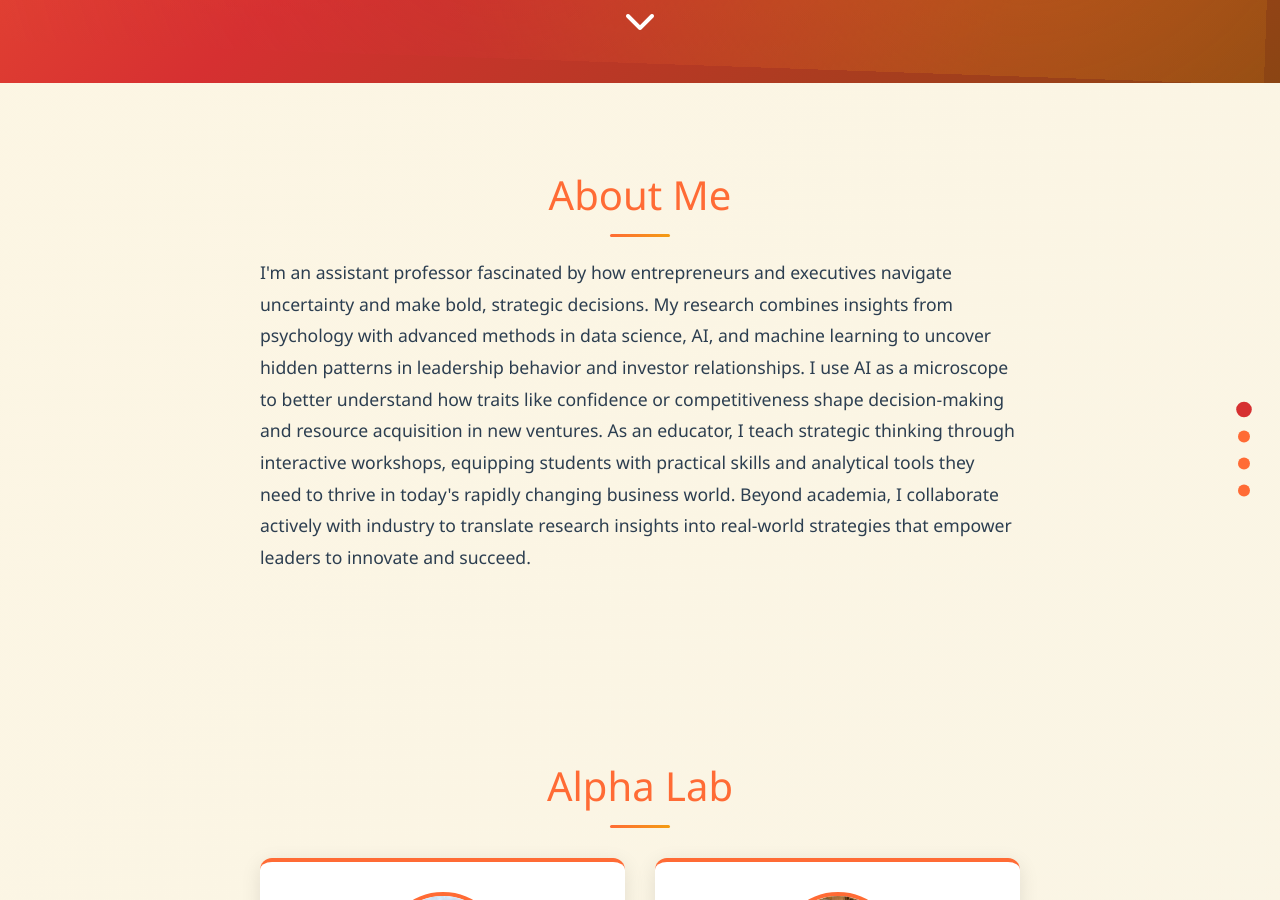
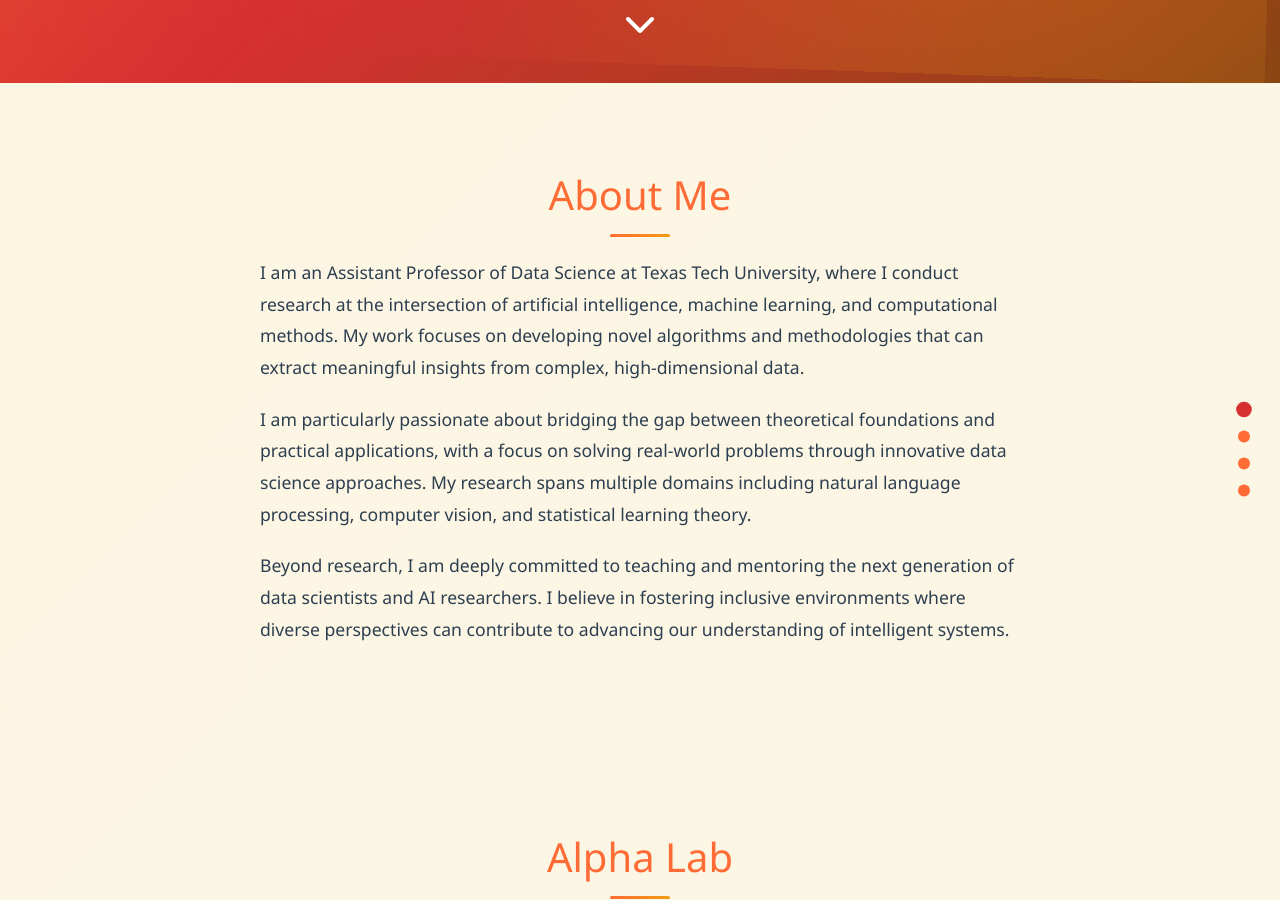
Before and after one commit to abblake/abblake.github.io, a Jekyll site: the page built from index.md, in a window 1280 px wide and 900 px high, scrolled down 817 px. Built offline with Jekyll 4.4.1, drawn with Linux system fonts in a browser that asks for light colours; some of the changed text lies outside the part shown.

Commit message:
Update index.md
fixing publications on page.

```diff
--- a/index.md
+++ b/index.md
@@ -47,8 +47,12 @@
 <div class="main-content">
     <section id="about" class="section">
         <h2>About Me</h2>
-        <p>I'm an assistant professor fascinated by how entrepreneurs and executives navigate uncertainty and make bold, strategic decisions. My research combines insights from psychology with advanced methods in data science, AI, and machine learning to uncover hidden patterns in leadership behavior and investor relationships. I use AI as a microscope to better understand how traits like confidence or competitiveness shape decision-making and resource acquisition in new ventures. As an educator, I teach strategic thinking through interactive workshops, equipping students with practical skills and analytical tools they need to thrive in today's rapidly changing business world. Beyond academia, I collaborate actively with industry to translate research insights into real-world strategies that empower leaders to innovate and succeed.</p>
-          </section>
+        <p>I am an Assistant Professor of Data Science at {{ site.author.institution }}, where I conduct research at the intersection of artificial intelligence, machine learning, and computational methods. My work focuses on developing novel algorithms and methodologies that can extract meaningful insights from complex, high-dimensional data.</p>
+
+        <p>I am particularly passionate about bridging the gap between theoretical foundations and practical applications, with a focus on solving real-world problems through innovative data science approaches. My research spans multiple domains including natural language processing, computer vision, and statistical learning theory.</p>
+
+        <p>Beyond research, I am deeply committed to teaching and mentoring the next generation of data scientists and AI researchers. I believe in fostering inclusive environments where diverse perspectives can contribute to advancing our understanding of intelligent systems.</p>
+    </section>
 
     <section id="research" class="section">
         <h2>Alpha Lab</h2>
@@ -72,42 +76,27 @@
         </div>
     </section>
 
-    <section id="publications" class="section">
-        <h2>Publications</h2>
-        <div class="publications-container">
-            <div class="publication-item">
-                <div class="title">Novel Approaches to Deep Learning Optimization</div>
-                <div class="authors">Your Name, Co-author A, Co-author B</div>
-                <div class="venue">Conference on Neural Information Processing Systems (NeurIPS)</div>
-                <div class="date">Dec 2024</div>
-                <div class="links">
-                    <a href="#" target="_blank">PDF</a>
-                    <a href="#" target="_blank">Code</a>
-                    <a href="#" target="_blank">Website</a>
-                </div>
+<section id="publications" class="section">
+    <h2>Publications</h2>
+    <div class="publications-container">
+        {% for pub in site.data.publications %}
+        <div class="publication-item">
+            <div class="title">{{ pub.title }}</div>
+            <div class="authors">{{ pub.authors }}</div>
+            <div class="venue">{{ pub.venue }} ({{ pub.year }})</div>
+            <div class="date">{{ pub.date }}</div>
+            {% if pub.citations > 0 %}
+            <div class="citations">{{ pub.citations }} citations</div>
+            {% endif %}
+            {% if pub.url %}
+            <div class="links">
+                <a href="{{ pub.url }}" target="_blank">View Paper</a>
             </div>
-            <div class="publication-item">
-                <div class="title">Scalable Methods for Large-Scale Data Analysis</div>
-                <div class="authors">Your Name, Co-author C</div>
-                <div class="venue">International Conference on Machine Learning (ICML)</div>
-                <div class="date">Jun 2024</div>
-                <div class="links">
-                    <a href="#" target="_blank">PDF</a>
-                    <a href="#" target="_blank">Code</a>
-                </div>
-            </div>
-            <div class="publication-item">
-                <div class="title">Interpretable AI for Scientific Discovery</div>
-                <div class="authors">Co-author D, Your Name, Co-author E</div>
-                <div class="venue">Journal of Machine Learning Research</div>
-                <div class="date">Mar 2024</div>
-                <div class="links">
-                    <a href="#" target="_blank">PDF</a>
-                    <a href="#" target="_blank">Website</a>
-                </div>
-            </div>
+            {% endif %}
         </div>
-    </section>
+        {% endfor %}
+    </div>
+</section>
 
     <section id="contact" class="section">
         <h2>Contact</h2>
```
